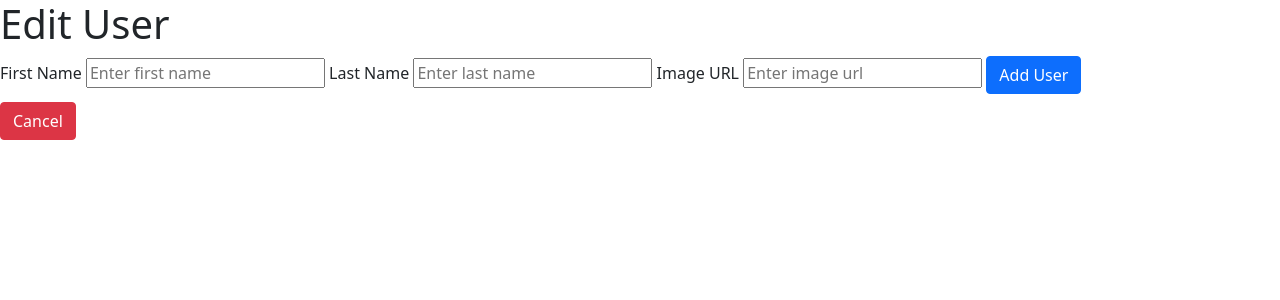
After one commit to CoderDill/flask_blogly, a Flask app: template templates/edit_form.html in a window 1280 px wide. The commit adds this page. Shown: the top 300 px of the page. Run offline with Flask 2, Linux system fonts and the light colour scheme; the template is opened without the code that fills it, so the values that code supplies are empty.

Commit message:
edit cancel done

```diff
--- a/app.py
+++ b/app.py
@@ -51,7 +51,12 @@ def show_user_details(user_id):
     user = User.query.get_or_404(user_id)
     return render_template("details.html", user=user)
 
-# @app.route("/users/<user_id>/edit")
+
+@app.route("/users/<int:user_id>/edit")
+def show_edit_form(user_id):
+    """Show edit form"""
+    user = User.query.get_or_404(user_id)
+    return render_template("edit_form.html", user=user)
 
 # @app.route("/users/<user_id>/edit", methods=["POST"])
 
--- /dev/null
+++ b/templates/edit_form.html
@@ -0,0 +1,31 @@
+{% extends "base.html" %} {% block title %}{% endblock%} {% block content%}
+<h1>Edit User</h1>
+<form action="/users/new" method="POST" class="mb-2">
+  <label for="first_name">First Name</label>
+  <input
+    type="text"
+    id="first_name"
+    name="first_name"
+    placeholder="Enter first name"
+  />
+  <label for="last_name">Last Name</label>
+  <input
+    type="text"
+    id="last_name"
+    name="last_name"
+    placeholder="Enter last name"
+  />
+  <label for="image_url">Image URL</label>
+  <input
+    type="url"
+    id="image_url"
+    name="image_url"
+    placeholder="Enter image url"
+  />
+  <button class="btn btn-primary">Add User</button>
+</form>
+
+<form action="/users/{{user.id}}">
+  <button class="btn btn-danger">Cancel</button>
+</form>
+{%endblock%}
```
Also changed, not shown: templates/details.html (+7 -4 lines).
